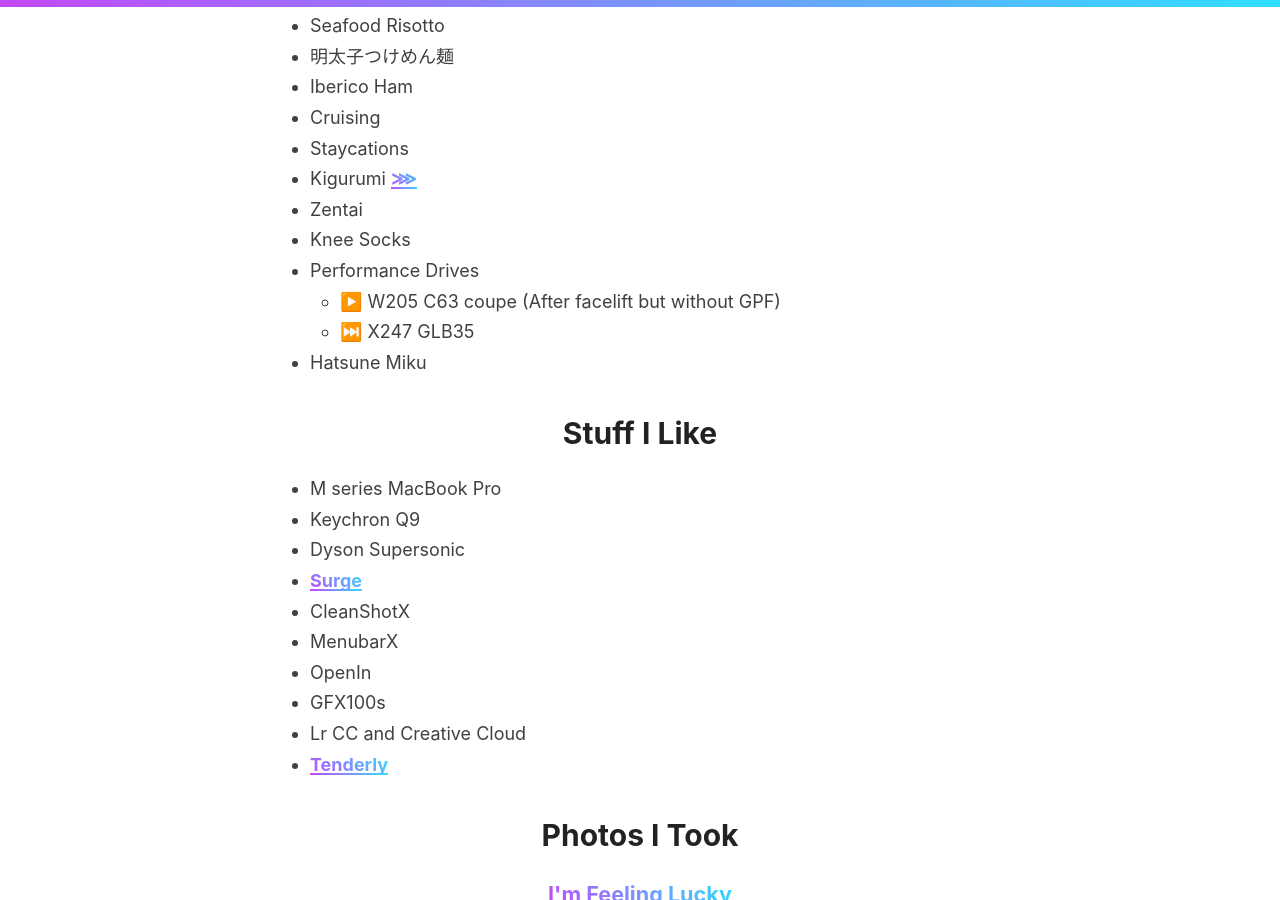
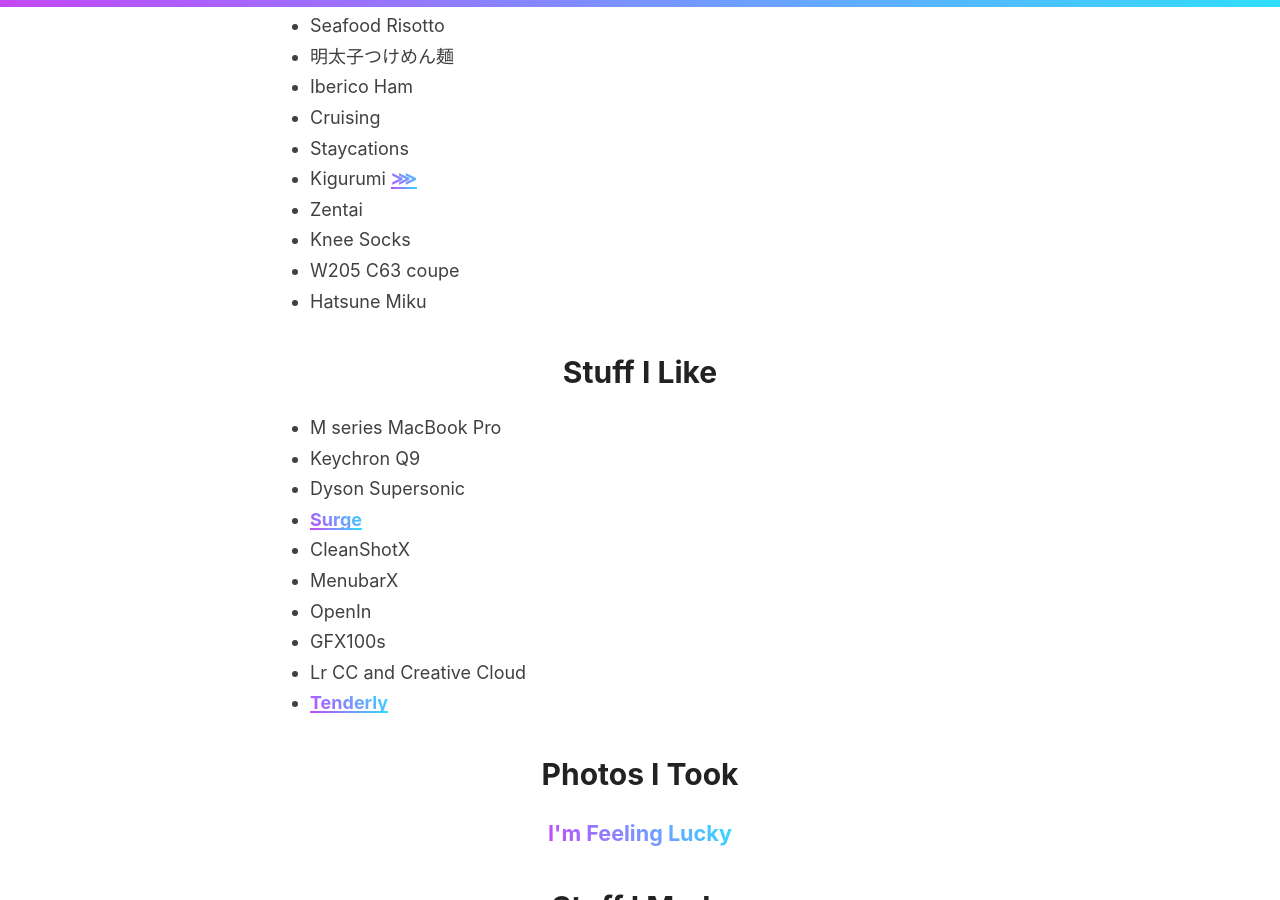
Before and after one commit to 98827ddb7e5a2c2e261912a23d9251d6/98827ddb7e5a2c2e261912a23d9251d6.github.io, a Jekyll site: the page built from index.md, in a window 1280 px wide and 900 px high, scrolled down 410 px. Built offline with Jekyll 4.4.1, drawn with Linux system fonts in a browser that asks for light colours.

Commit message:
- missed it

```diff
--- a/index.md
+++ b/index.md
@@ -21,9 +21,7 @@
 - Kigurumi [⋙](kig-list/)
 - Zentai
 - Knee Socks
-- Performance Drives
-  - ▶️ W205 C63 coupe (After facelift but without GPF)
-  - ⏭️ X247 GLB35
+- W205 C63 coupe
 - Hatsune Miku
 
 # Stuff I Like
```
